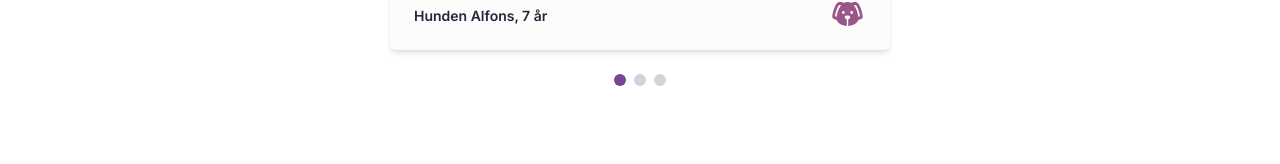
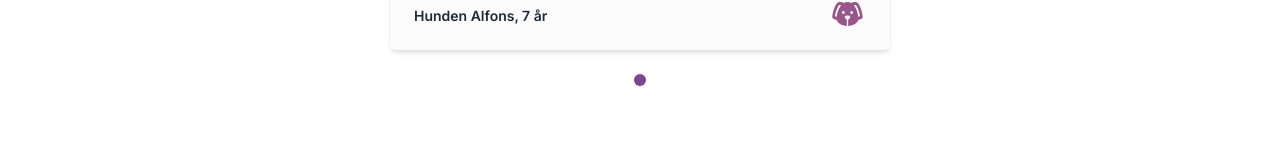
Before and after one commit to HejCattis/HejDev, a React (Vite) app in the folder frontend/: page / in a window 1280 px wide. Shown: the part 3964-4128 px from the top of the page. Built offline with nearby package versions, Linux system fonts and the light colour scheme.

Commit message:
Made it possible for publishing

```diff
--- a/frontend/src/components/Review.tsx
+++ b/frontend/src/components/Review.tsx
@@ -79,7 +79,7 @@ const Review = () => {
                     }`}
                     onClick={() => setPaqination(0)}
                 ></div>
-                <div
+                {/* <div
                     className={`cursor-pointer h-3 w-3 rounded-full ${
                         pagination === 1 ? 'bg-purple' : 'bg-gray-300'
                     }`}
@@ -90,7 +90,7 @@ const Review = () => {
                         pagination === 2 ? 'bg-purple' : 'bg-gray-300'
                     }`}
                     onClick={() => setPaqination(2)}
-                ></div>
+                ></div> */}
             </section>
         </section>
     );
```
